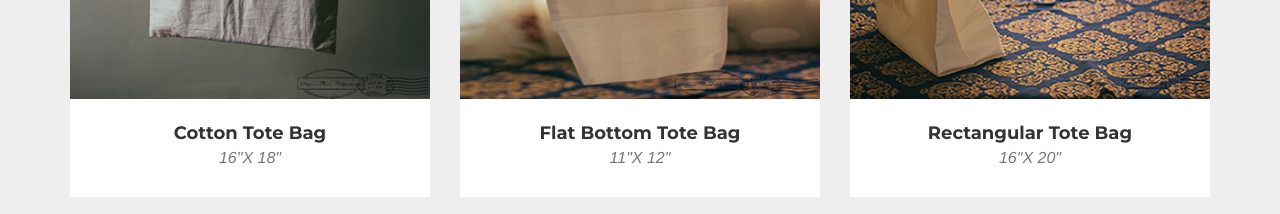
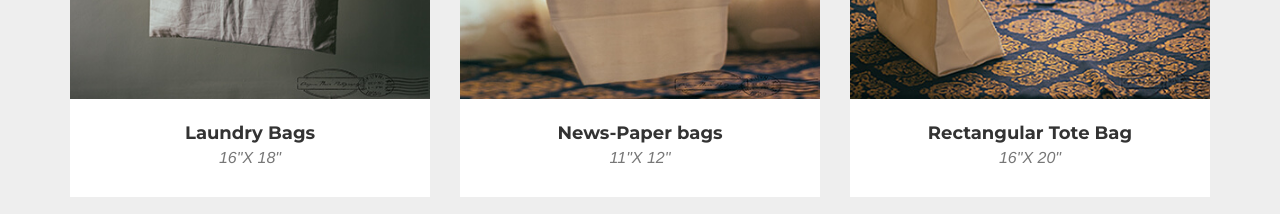
Before and after one commit to rishavbajoria72/rishavbajoria72.github.io, a website: page index1.html in a window 1280 px wide. Shown: the part 2020-2234 px from the top of the page. Drawn offline with nearby package versions, Linux system fonts and the light colour scheme; a web font is replaced by a local one.

Commit message:
Update index1.html

```diff
--- a/index1.html
+++ b/index1.html
@@ -153,7 +153,7 @@
                         <img src="img/portfolio/roundicons.jpg" class="img-responsive" alt="">
                     </a>
                     <div class="portfolio-caption">
-                        <h4>Cotton Tote Bag</h4>
+                        <h4>Laundry Bags</h4>
                         <p class="text-muted">16"X 18"</p>
                     </div>
                 </div>
@@ -167,7 +167,7 @@
                         <img src="img/portfolio/startup-framework.jpg" class="img-responsive" alt="">
                     </a>
                     <div class="portfolio-caption">
-                        <h4>Flat Bottom Tote Bag</h4>
+                        <h4>News-Paper bags</h4>
                         <p class="text-muted">11"X 12"</p>
                     </div>
                 </div>
```
